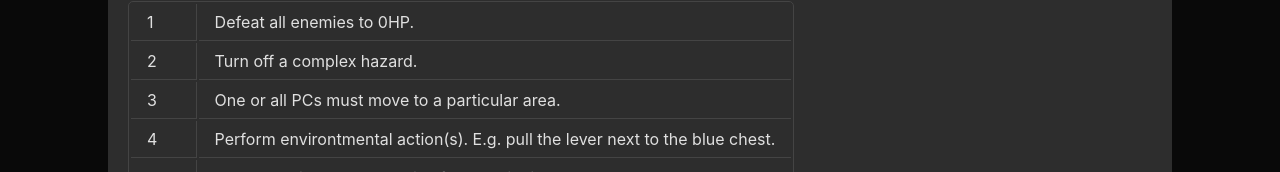
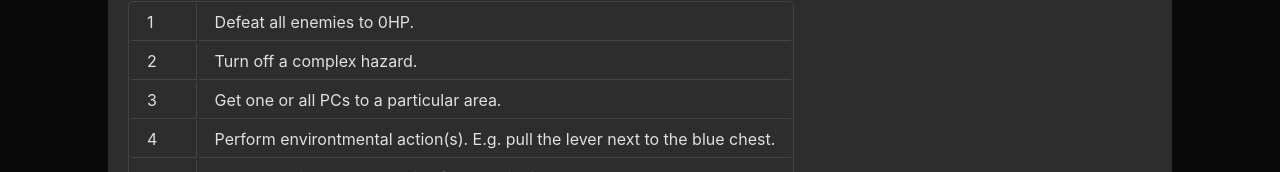
Before and after one commit to Utkarsh-G/pf2e-improviser, a React (Create React App) app: page / in a window 1280 px wide. Both pictures are taken after a click on the button "Spice it up!". Shown: the part 432-604 px from the top of the page. Built offline with nearby package versions, Linux system fonts and the light colour scheme.

Commit message:
fixed sentence

```diff
--- a/src/components/SpicyModal.js
+++ b/src/components/SpicyModal.js
@@ -43,7 +43,7 @@ const SpicyModal = ({ onClose }) => {
             </tr>
             <tr>
               <td>3</td>
-              <td>One or all PCs must move to a particular area.</td>
+              <td>Get one or all PCs to a particular area.</td>
             </tr>
             <tr>
               <td>4</td>
@@ -71,7 +71,7 @@ const SpicyModal = ({ onClose }) => {
             </tr>
             <tr>
               <td>10</td>
-              <td>Pick one of the above, and complete it within a given timeframe.</td>
+              <td>Do one of the above, and complete it within a given timeframe.</td>
             </tr>
           </tbody>
         </table>
```
